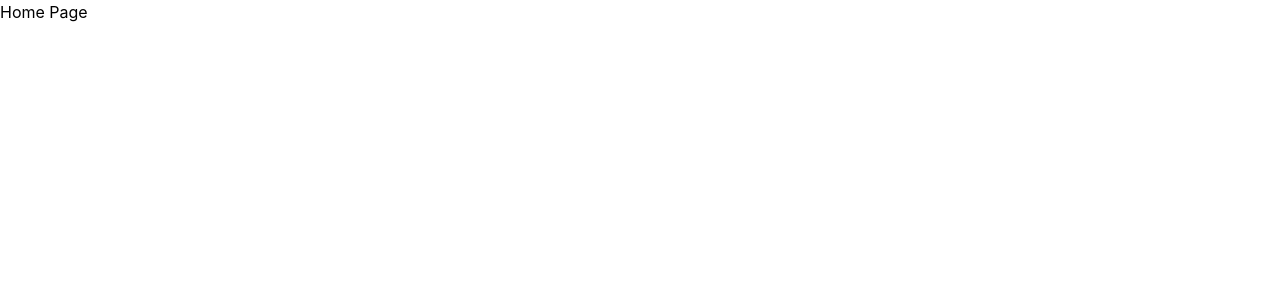
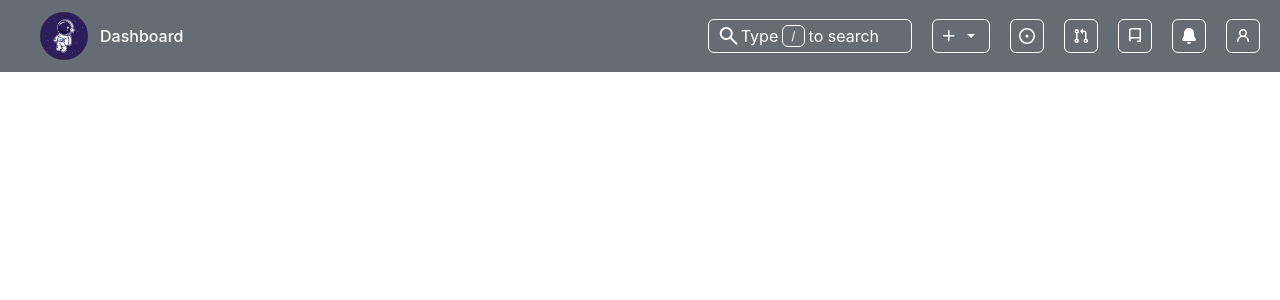
Before and after one commit to amnkarn/CodeHub, a React (Vite) app in the folder frontend/: page /home in a window 1280 px wide. Shown: the top 300 px of the page. Built offline with nearby package versions, Linux system fonts and the light colour scheme; some icons are missing.

Commit message:
navar added

```diff
--- a/frontend/src/Home.tsx
+++ b/frontend/src/Home.tsx
@@ -1,9 +1,19 @@
+import Navbar from "./components/home/Navbar";
+
 
 
 export default function Home() {
     return (
-        <div>
-            Home Page
+        <div className="w-full ">
+            <header className="w-full">
+                <Navbar />
+            </header>
+
+            <main className="">
+
+            </main>
+
+            <footer></footer>
         </div>
     )
 }
--- a/frontend/src/LandingPage.tsx
+++ b/frontend/src/LandingPage.tsx
@@ -1,3 +1,4 @@
+import Navbar from "./components/Navbar"
 
 
 export default function LandingPage() {
@@ -7,50 +8,11 @@ export default function LandingPage() {
                 <Navbar />
             </header>
 
-            <main></main>
+            <main className="">
+
+            </main>
 
             <footer></footer>
         </div>
     )
 }
-
-function Navbar() {
-    return (
-        <div className="w-full h-18 flex items-center text-white justify-between bg-[#262E38]/70 backdrop-blur-md px-10">
-            <div className="flex gap-3 items-center">
-                <div>
-                    <img src="../logo.png" alt="#logo" className="w-12 rounded-full" />
-                </div>
-
-                <Links label="Platform" />
-                <Links label="Solutions" />
-                <Links label="Resources" />
-                <Links label="Open Source" />
-                <Links label="Enterprise" />
-                <Links label="Prising" />
-            </div>
-
-            <div className="flex items-center gap-4">
-                <div className="flex py-1 px-2 rounded-md border">
-                    <span className="material-symbols-outlined">search</span>
-                    <input type="text" placeholder="Search or jump to..." />
-                    <div className="border py-0.5 px-2 rounded-md text-xs">/</div>
-                </div>
-
-                <div>Sign in</div>
-                <div className="px-2.5 py-1.5 rounded-md border">Sign up</div>
-            </div>
-        </div>
-    )
-}
-
-
-
-function Links({label, onClick}: {label: string, onClick?: () => void}) {
-    return (
-        <div className="flex items-center text-[17px]" onClick={onClick}>
-                    <h4>{label}</h4>
-                    <span className="material-symbols-outlined">stat_minus_1</span>
-                </div>
-    )
-}
--- /dev/null
+++ b/frontend/src/assets/icons/Issue.tsx
@@ -0,0 +1,10 @@
+
+
+
+export default function Issue() {
+    return (
+        <svg xmlns="http://www.w3.org/2000/svg" viewBox="0 0 16 16" width="16" height="16" fill="currentColor">
+            <path d="M8 9.5a1.5 1.5 0 1 0 0-3 1.5 1.5 0 0 0 0 3Z" /><path d="M8 0a8 8 0 1 1 0 16A8 8 0 0 1 8 0ZM1.5 8a6.5 6.5 0 1 0 13 0 6.5 6.5 0 0 0-13 0Z" />
+        </svg>
+    )
+}
--- /dev/null
+++ b/frontend/src/assets/icons/New.tsx
@@ -0,0 +1,9 @@
+
+
+export default function NewAdd() {
+    return (
+        <svg xmlns="http://www.w3.org/2000/svg" viewBox="0 0 16 16" width="16" height="16" fill="currentColor">
+            <path d="M7.75 2a.75.75 0 0 1 .75.75V7h4.25a.75.75 0 0 1 0 1.5H8.5v4.25a.75.75 0 0 1-1.5 0V8.5H2.75a.75.75 0 0 1 0-1.5H7V2.75A.75.75 0 0 1 7.75 2Z" />
+        </svg>
+    )
+}
--- /dev/null
+++ b/frontend/src/assets/icons/Notifications.tsx
@@ -0,0 +1,10 @@
+
+
+
+export default function Notification() {
+    return (
+        <svg xmlns="http://www.w3.org/2000/svg" viewBox="0 0 16 16" width="16" height="16" fill="currentColor">
+            <path d="M8 16a2 2 0 0 0 1.985-1.75c.017-.137-.097-.25-.235-.25h-3.5c-.138 0-.252.113-.235.25A2 2 0 0 0 8 16ZM3 5a5 5 0 0 1 10 0v2.947c0 .05.015.098.042.139l1.703 2.555A1.519 1.519 0 0 1 13.482 13H2.518a1.516 1.516 0 0 1-1.263-2.36l1.703-2.554A.255.255 0 0 0 3 7.947Z" />
+        </svg>
+    )
+}
--- /dev/null
+++ b/frontend/src/assets/icons/ProfileImg.tsx
@@ -0,0 +1,9 @@
+
+
+export default function ProfileImg() {
+    return (
+        <svg xmlns="http://www.w3.org/2000/svg" viewBox="0 0 16 16" width="16" height="16" fill="currentColor">
+            <path d="M10.561 8.073a6.005 6.005 0 0 1 3.432 5.142.75.75 0 1 1-1.498.07 4.5 4.5 0 0 0-8.99 0 .75.75 0 0 1-1.498-.07 6.004 6.004 0 0 1 3.431-5.142 3.999 3.999 0 1 1 5.123 0ZM10.5 5a2.5 2.5 0 1 0-5 0 2.5 2.5 0 0 0 5 0Z" />
+        </svg>
+    )
+}
--- /dev/null
+++ b/frontend/src/assets/icons/Pull.tsx
@@ -0,0 +1,9 @@
+
+
+export default function Pull() {
+    return (
+        <svg xmlns="http://www.w3.org/2000/svg" viewBox="0 0 16 16" width="16" height="16" fill="currentColor">
+            <path d="M1.5 3.25a2.25 2.25 0 1 1 3 2.122v5.256a2.251 2.251 0 1 1-1.5 0V5.372A2.25 2.25 0 0 1 1.5 3.25Zm5.677-.177L9.573.677A.25.25 0 0 1 10 .854V2.5h1A2.5 2.5 0 0 1 13.5 5v5.628a2.251 2.251 0 1 1-1.5 0V5a1 1 0 0 0-1-1h-1v1.646a.25.25 0 0 1-.427.177L7.177 3.427a.25.25 0 0 1 0-.354ZM3.75 2.5a.75.75 0 1 0 0 1.5.75.75 0 0 0 0-1.5Zm0 9.5a.75.75 0 1 0 0 1.5.75.75 0 0 0 0-1.5Zm8.25.75a.75.75 0 1 0 1.5 0 .75.75 0 0 0-1.5 0Z" />
+        </svg>
+    )
+}
--- /dev/null
+++ b/frontend/src/assets/icons/Repos.tsx
@@ -0,0 +1,9 @@
+
+
+export default function Repos() {
+    return (
+        <svg xmlns="http://www.w3.org/2000/svg" viewBox="0 0 16 16" width="16" height="16" fill="currentColor">
+            <path d="M2 2.5A2.5 2.5 0 0 1 4.5 0h8.75a.75.75 0 0 1 .75.75v12.5a.75.75 0 0 1-.75.75h-2.5a.75.75 0 0 1 0-1.5h1.75v-2h-8a1 1 0 0 0-.714 1.7.75.75 0 1 1-1.072 1.05A2.495 2.495 0 0 1 2 11.5Zm10.5-1h-8a1 1 0 0 0-1 1v6.708A2.486 2.486 0 0 1 4.5 9h8Z" />
+        </svg>
+    )
+}
--- /dev/null
+++ b/frontend/src/components/Navbar.tsx
@@ -0,0 +1,73 @@
+import { useState } from "react";
+
+
+
+export default function Navbar() {
+    const [openSearchBox, setOpenSearchBox] = useState(false);
+
+    if (openSearchBox) {
+        return (
+            <OpenSearchBox />
+        )
+    }
+
+    return (
+        <div className="w-full h-18 flex items-center text-white justify-between bg-[#262E38]/70 backdrop-blur-md px-10">
+            <div className="flex gap-3 items-center">
+                <div>
+                    <img src="../logo.png" alt="#logo" className="w-12 rounded-full" />
+                </div>
+
+                <Links label="Platform" />
+                <Links label="Solutions" />
+                <Links label="Resources" />
+                <Links label="Open Source" />
+                <Links label="Enterprise" />
+                <Links label="Prising" />
+            </div>
+
+            <div className="flex items-center gap-5">
+                <div className="flex py-1 px-2 rounded-md border">
+                    <span className="material-symbols-outlined">search</span>
+                    <input
+                        type="text"
+                        placeholder="Search or jump to..."
+                        className="pr-20 outline-0"
+                        onClick={() => setOpenSearchBox(true)}
+                    />
+                    <div className="border py-0.5 px-2 rounded-md text-xs">/</div>
+                </div>
+
+                <div>Sign in</div>
+                <div className="px-2.5 py-1.5 rounded-md border">Sign up</div>
+            </div>
+        </div>
+    )
+}
+
+
+function OpenSearchBox() {
+    return (
+        <div className="w-full border-2 border-red-500">
+            <div>
+                <span className="material-symbols-outlined">search</span>
+                <input
+                    type="text"
+                    placeholder="Search or jump to..."
+                    className="pr-20 outline-0"
+                />
+
+            </div>
+        </div>
+    )
+}
+
+
+function Links({ label, onClick }: { label: string, onClick?: () => void }) {
+    return (
+        <div className="flex items-center text-[17px]" onClick={onClick}>
+            <h4>{label}</h4>
+            <span className="material-symbols-outlined">stat_minus_1</span>
+        </div>
+    )
+}
--- /dev/null
+++ b/frontend/src/components/home/Navbar.tsx
@@ -0,0 +1,83 @@
+import { useState } from "react";
+import NewAdd from "../../assets/icons/New";
+import Issue from "../../assets/icons/Issue";
+import Pull from "../../assets/icons/Pull";
+import Repos from "../../assets/icons/Repos";
+import Notification from "../../assets/icons/Notifications";
+import ProfileImg from "../../assets/icons/ProfileImg";
+
+
+
+export default function Navbar() {
+    const [openSearchBox, setOpenSearchBox] = useState(false);
+
+    if (openSearchBox) {
+        return (
+            <OpenSearchBox />
+        )
+    }
+
+    return (
+        <div className="w-full h-18 flex items-center text-white justify-between bg-[#262E38]/70 backdrop-blur-md px-5">
+            <div className="flex gap-3 pl-5 items-center">
+                <div>
+                    <img src="../logo.png" alt="#logo" className="w-12 rounded-full" />
+                </div>
+                <h3 className=" font-medium">Dashboard</h3>
+            </div>
+
+
+            <div className="flex items-center gap-5">
+                <div className="flex py-1 pl-2 pr-8 rounded-md border items-center" onClick={() => setOpenSearchBox(true)}>
+                    <span className="material-symbols-outlined">search</span>
+
+                    <span className="flex items-center gap-1 font-xs font-normal">
+                        Type
+                        <div className="border py-0.5 px-2 rounded-md text-xs">/</div>
+                        to search
+                    </span>
+                </div>
+
+                <div className="border rounded-md py-0.5 gap-1 px-2 border-white flex items-center">
+                    <NewAdd />
+                    <span className="material-symbols-outlined text-xl!">arrow_drop_down</span>
+                </div>
+                <div className="border rounded-md py-2 gap-1 px-2 border-white flex items-center">
+                    <Issue />
+                </div>
+                <div className="border rounded-md py-2 gap-1 px-2 border-white flex items-center">
+                    <Pull />
+                </div>
+
+                <div className="border rounded-md py-2 gap-1 px-2 border-white flex items-center">
+                    <Repos />
+                </div>
+
+                <div className="border rounded-md py-2 gap-1 px-2 border-white flex items-center">
+                    <Notification />
+                </div>
+
+                <div className="border rounded-md py-2 gap-1 px-2 border-white flex items-center">
+                    <ProfileImg />
+                </div>
+            </div>
+        </div>
+    )
+}
+
+
+function OpenSearchBox() {
+    return (
+        <div className="w-full border-2 border-red-500">
+            <div>
+                <span className="material-symbols-outlined">search</span>
+                <input
+                    type="text"
+                    placeholder="Search or jump to..."
+                    className="pr-20 outline-0"
+                />
+
+            </div>
+        </div>
+    )
+}
--- a/frontend/src/index.css
+++ b/frontend/src/index.css
@@ -2,6 +2,9 @@
 @import url("https://fonts.googleapis.com/css2?family=Material+Symbols+Outlined:opsz,wght,FILL,GRAD@24,400,0,0");
 
 /*Font Awesome CDN*/
-@import url("https://cdnjs.cloudflare.com/ajax/libs/font-awesome/7.0.1/css/all.min.css");
+@import url("https://cdn.jsdelivr.net/npm/@fortawesome/fontawesome-free@7.2.0/css/all.min.css");
+
+/* github icons */
+@import url("https://cdn.jsdelivr.net/npm/@primer/octicons@19.9.0/build/build.css");
 
 @import "tailwindcss";
```
